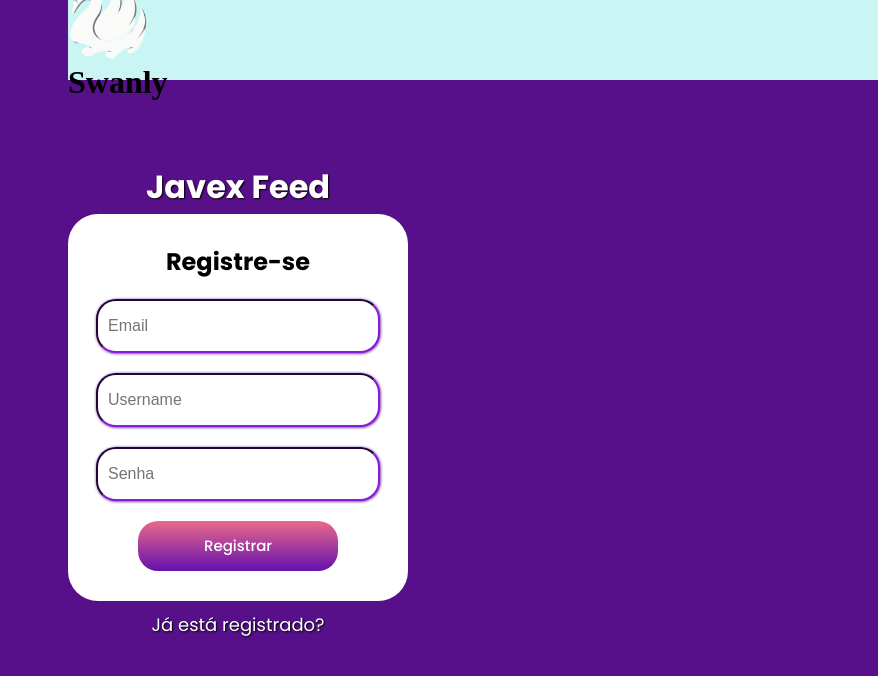
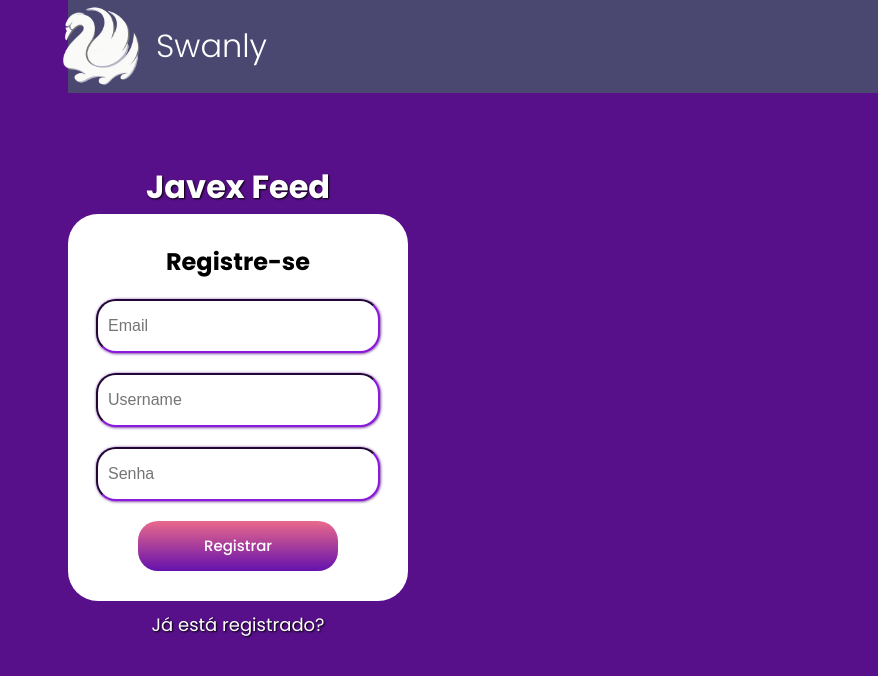
Before and after one commit to felipethecreator/Swanly-frontend, a React (Vite) app: page / in a window 1280 px wide. Shown: the top 676 px of the page, without its empty margins (402-1280 px from the left). Built offline with nearby package versions, Linux system fonts and the light colour scheme.

Commit message:
style: update Header styling

```diff
--- a/src/components/Header/index.jsx
+++ b/src/components/Header/index.jsx
@@ -7,7 +7,7 @@
             <header className="header-main">
                 <div className="logo-title-div">
                         <img className="swanly-logo" alt="Swanly logo" src={Logo} />
-                        <h1>Swanly</h1>
+                        <h1 id="title-swanly">Swanly</h1>
                 </div>
                 <nav className="header-topics">
                     <p className="header-topics">Home</p>
--- a/src/components/Header/style.css
+++ b/src/components/Header/style.css
@@ -1,14 +1,38 @@
+@import url('https://fonts.googleapis.com/css2?family=Poppins:ital,wght@0,100;0,200;0,300;0,400;0,500;0,600;0,700;0,800;0,900;1,100;1,200;1,300;1,400;1,500;1,600;1,700;1,800;1,900&display=swap');
+
 .header-main {
-    width: 100vw;
-    height: 10vh;
-    display: flex;
-    flex-direction: row;
+    width: 100%;
+    height: 5.8rem;
     position: fixed;
     top: 0;
-    background-color: rgb(201, 245, 245);
+    background-color: rgba(74, 72, 112);
+    display: flex;
+    justify-content: space-between;
+    font-family: 'Poppins', sans-serif;
+}
+
+.header-topics {
+    width: 35%;
+    display: flex;
     align-items: center;
-    justify-content:space-between;
+    justify-content: space-evenly;
+    font-size: 30px;
+    color: #fff;
+    font-weight: 500;
+}
 
+.logo-title-div {
+    display: flex;
+    width: 15%;
+    justify-content: center;
+    flex-direction: row;
+    align-items: center;
+    color: #fff;
+    gap: 15px;
+}
+
+#title-swanly {
+    font-weight: 300;
 }
 
 .swanly-logo {
```
